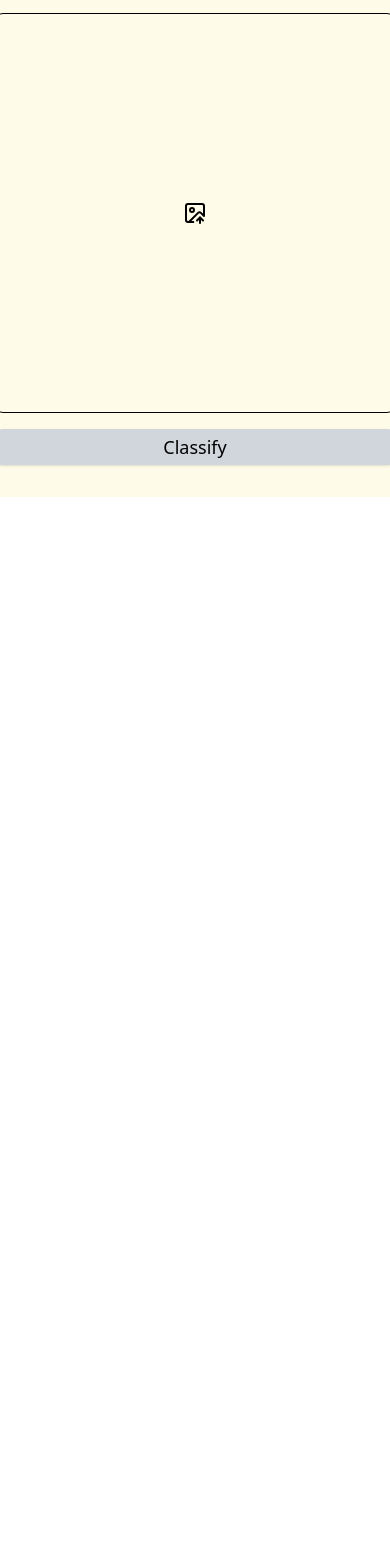
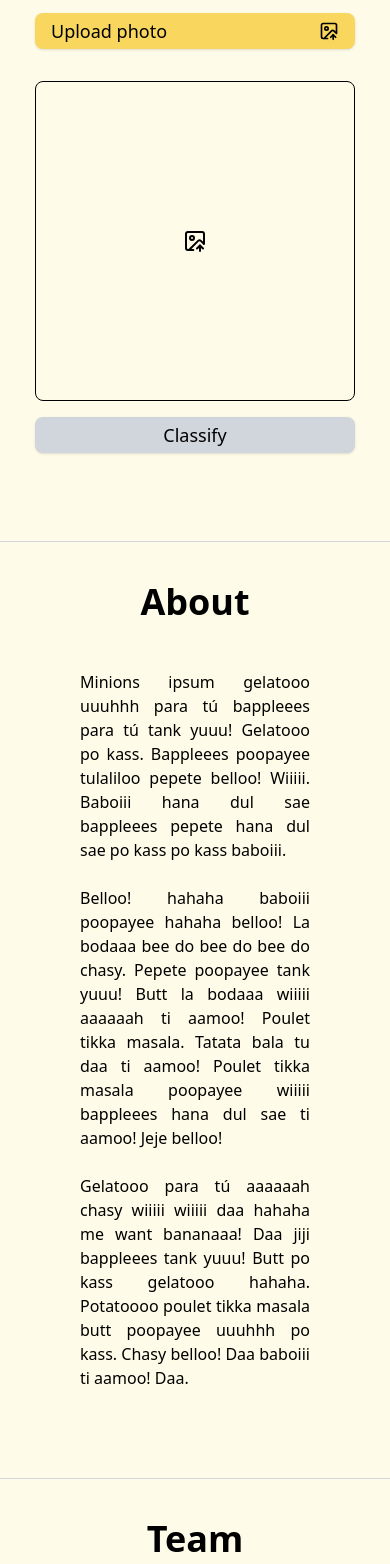
Before and after one commit to ATGLopez/bananini, a SvelteKit app in the folder frontend/: page / in a window 390 px wide. Shown: the part 433-1997 px from the top of the page. Before the commit the page ends 930 px from the top, so only its background shows below. Built offline with nearby package versions, Linux system fonts and the light colour scheme.

Commit message:
draft scrollable refactor

```diff
--- a/frontend/src/routes/+layout.svelte
+++ b/frontend/src/routes/+layout.svelte
@@ -9,7 +9,7 @@
 
 <main class="min-h-screen bg-yellow-50 flex flex-col items-center">
   <nav class="flex mt-6 border border-black rounded-full overflow-hidden bg-white shadow-sm">
-    <a href="/">
+    <a href="#home">
       <button
         class="px-6 py-2 font-semibold transition duration-300 ease-in-out rounded-full cursor-pointer"
         class:!bg-[#F9D65E]={page.url.pathname === '/'}
@@ -18,7 +18,7 @@
       </button>
     </a>
 
-    <a href="/about">
+    <a href="#about">
       <button
         class="px-6 py-2 font-semibold transition duration-300 ease-in-out rounded-full cursor-pointer"
         class:!bg-[#F9D65E]={page.url.pathname === '/about'}
@@ -27,7 +27,7 @@
       </button>
     </a>
 
-    <a href="/team">
+    <a href="#team">
       <button
         class="px-6 py-2 font-semibold transition duration-300 ease-in-out rounded-full cursor-pointer"
         class:!bg-[#F9D65E]={page.url.pathname === '/team'}
--- a/frontend/src/routes/+page.svelte
+++ b/frontend/src/routes/+page.svelte
@@ -5,6 +5,7 @@
   import ImageUploader from '$lib/components/ImageUploader.svelte';
   import DropdownModelSelector from '$lib/components/DropdownModelSelector.svelte';
   import { labelMap, descMap }from '$lib/classification';
+  import MemberCard from "$lib/components/MemberCard.svelte";
 
   const banana = 'bg-[#F9D65E] hover:bg-[#FCE588]';
   const leaf = 'bg-[#AACE70] hover:bg-[#C1DC8E]'
@@ -61,21 +62,24 @@
 
 </script>
 
-<main class="pb-8">
+<main class="scroll-smooth">
+
+  <section id="home" class="snap-start flex justify-center px-4 pb-12">
+    <div class="w-full max-w-xs md:max-w-3xl min-w-xs md:min-w-2xl">
       <div class="py-12 text-4xl text-center">
         Welcome to <b>Bananini</b>.
       </div>
 
-  <div class="grid grid-cols-[400px] md:grid-cols-[240px_240px] gap-8 md:gap-28">
+      <div class="grid grid-cols-1 md:grid-cols-2 gap-8 md:gap-16">
         {#if classificationResult && imageUrl}
           <div class="flex flex-col gap-6">
             <div class="grid gap-0">
-          <p class="text-xl">Classification:<br></p>
-          <p class="text-3xl"><b>{labelMap[classificationResult]}</b></p>
+              <p class="text-lg md:text-xl">Classification:<br></p>
+              <p class="text-3xl md:text-4xl"><b>{labelMap[classificationResult]}</b></p>
             </div>
 
             <div class="grid">
-          <p class="text-lg">{descMap[classificationResult]}</p>
+              <p class="text-lg md:text-xl">{descMap[classificationResult]}</p>
             </div>
           </div>
         {:else}
@@ -131,4 +135,58 @@
 
         </div>
       </div>
+    </div>
+  </section>
+
+  <hr class="border-t border-gray-300 my-10" />
+
+  <section id="about" class="snap-start flex justify-center px-4 pb-12">
+    <div>
+      <div class="pb-12 text-4xl text-center">
+        <b>About</b>
+      </div>
+
+      <div class="px-16 md:px-48 text-justify">
+        <p>
+          Minions ipsum gelatooo uuuhhh para tú bappleees para tú tank yuuu! Gelatooo po kass.
+          Bappleees poopayee tulaliloo pepete belloo! Wiiiii.
+          Baboiii hana dul sae bappleees pepete hana dul sae po kass po kass baboiii.
+        </p>
+
+        <br>
+
+        <p>
+          Belloo! hahaha baboiii poopayee hahaha belloo! La bodaaa bee do bee do bee do chasy.
+          Pepete poopayee tank yuuu! Butt la bodaaa wiiiii aaaaaah ti aamoo! Poulet tikka masala.
+          Tatata bala tu daa ti aamoo! Poulet tikka masala poopayee wiiiii bappleees hana dul sae ti aamoo! Jeje belloo!
+        </p>
+
+        <br>
+
+        <p>
+          Gelatooo para tú aaaaaah chasy wiiiii wiiiii daa hahaha me want bananaaa!
+          Daa jiji bappleees tank yuuu! Butt po kass gelatooo hahaha.
+          Potatoooo poulet tikka masala butt poopayee uuuhhh po kass.
+          Chasy belloo! Daa baboiii ti aamoo! Daa.
+        </p>
+      </div>
+    </div>
+  </section>
+
+  <hr class="border-t border-gray-300 my-10" />
+
+  <section id="team" class="snap-start flex justify-center px-4 pb-12">
+    <div>
+      <div class="pb-12 text-4xl text-center">
+        <b>Team</b>
+      </div>
+
+      <div class="grid grid-cols-1 md:grid-cols-3 gap-16 items-center">
+        <MemberCard name="Aneko Delfin" username="EkoChamber"/>
+        <MemberCard name="Alec Lopez" username="ATGLopez"/>
+        <MemberCard name="Juni Maca" username="junimaca"/>
+      </div>
+    </div>
+  </section>
+
 </main>
--- a/frontend/src/routes/about/+page.svelte
+++ /dev/null
@@ -1,34 +0,0 @@
-<script>
-
-</script>
-
-<main>
-  <div class="py-12 text-4xl text-center">
-    <b>About</b>
-  </div>
-
-  <div class="px-16 md:px-48 text-justify">
-    <p>
-      Minions ipsum gelatooo uuuhhh para tú bappleees para tú tank yuuu! Gelatooo po kass.
-      Bappleees poopayee tulaliloo pepete belloo! Wiiiii.
-      Baboiii hana dul sae bappleees pepete hana dul sae po kass po kass baboiii.
-    </p>
-
-    <br>
-
-    <p>
-      Belloo! hahaha baboiii poopayee hahaha belloo! La bodaaa bee do bee do bee do chasy.
-      Pepete poopayee tank yuuu! Butt la bodaaa wiiiii aaaaaah ti aamoo! Poulet tikka masala.
-      Tatata bala tu daa ti aamoo! Poulet tikka masala poopayee wiiiii bappleees hana dul sae ti aamoo! Jeje belloo!
-    </p>
-
-    <br>
-
-    <p>
-      Gelatooo para tú aaaaaah chasy wiiiii wiiiii daa hahaha me want bananaaa!
-      Daa jiji bappleees tank yuuu! Butt po kass gelatooo hahaha.
-      Potatoooo poulet tikka masala butt poopayee uuuhhh po kass.
-      Chasy belloo! Daa baboiii ti aamoo! Daa.
-    </p>
-  </div>
-</main>
--- a/frontend/src/routes/team/+page.svelte
+++ /dev/null
@@ -1,15 +0,0 @@
-<script>
-  import MemberCard from "$lib/components/MemberCard.svelte";
-</script>
-
-<main>
-  <div class="py-12 text-4xl text-center">
-    <b>Team</b>
-  </div>
-
-  <div class="grid grid-cols-1 md:grid-cols-3 gap-16 items-center">
-    <MemberCard name="Aneko Delfin" username="EkoChamber"/>
-    <MemberCard name="Alec Lopez" username="ATGLopez"/>
-    <MemberCard name="Juni Maca" username="junimaca"/>
-  </div>
-</main>
```
Lines whose indentation alone changed are shown as unchanged.
